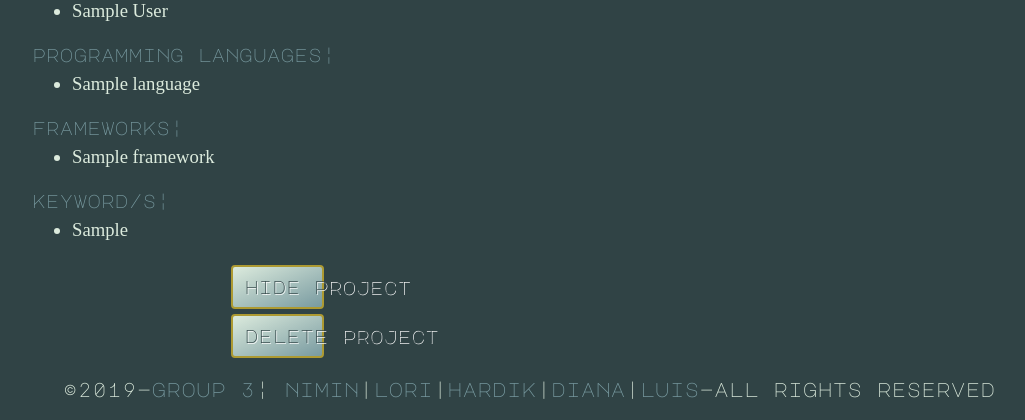
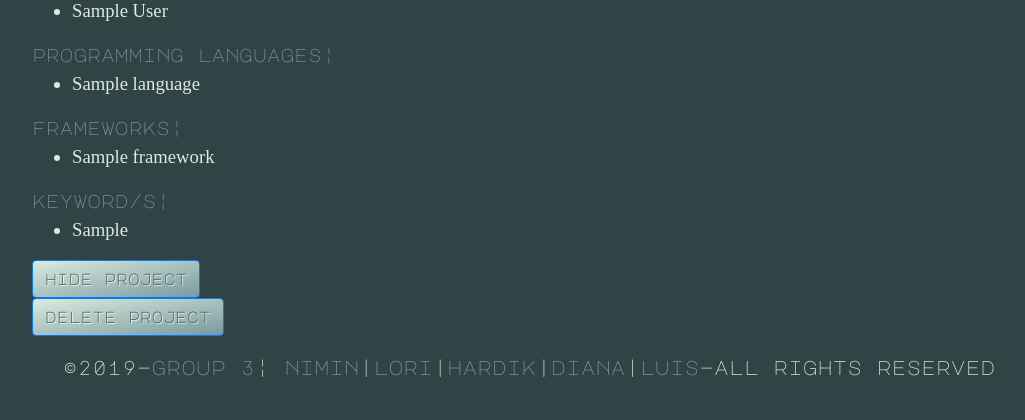
Before and after one commit to niminp/cs633_archive, a Django app: page /project/1/ in a window 1280 px wide. Shown: the part 590-1010 px from the top of the page, without its empty margins (111-1136 px from the left). After the commit the page ends 967 px from the top, so only its background shows below. Run offline with Django 3.2, Linux system fonts and the light colour scheme; a user stored in the database is signed in; tables that the repository leaves empty hold one stand-in row (values such as "Sample post"); some libraries are stand-ins or nearby versions.

Commit message:
updated button styling to remove unnecessary formating

```diff
--- a/manager/static/manager/css/styleWeb.css
+++ b/manager/static/manager/css/styleWeb.css
@@ -79,16 +79,10 @@ hr{
 }
 .btn{
     text-align: center;
-    width: 5em;
-    margin-top: 0.5%;
-    margin-left: 20%;
-    border-radius: 4px;
-    border: 2px #AD9A32 solid;
     cursor: pointer;
     background: linear-gradient(to bottom right, #DCEBDD, #789AA0);
     color: #304345;
     font-family: 'Major Mono Display', monospace;
-    font-size: 1em;
     text-shadow: 1px 1px #FFF;
 }
 .modal, .modal-body, .modal-title{
```
